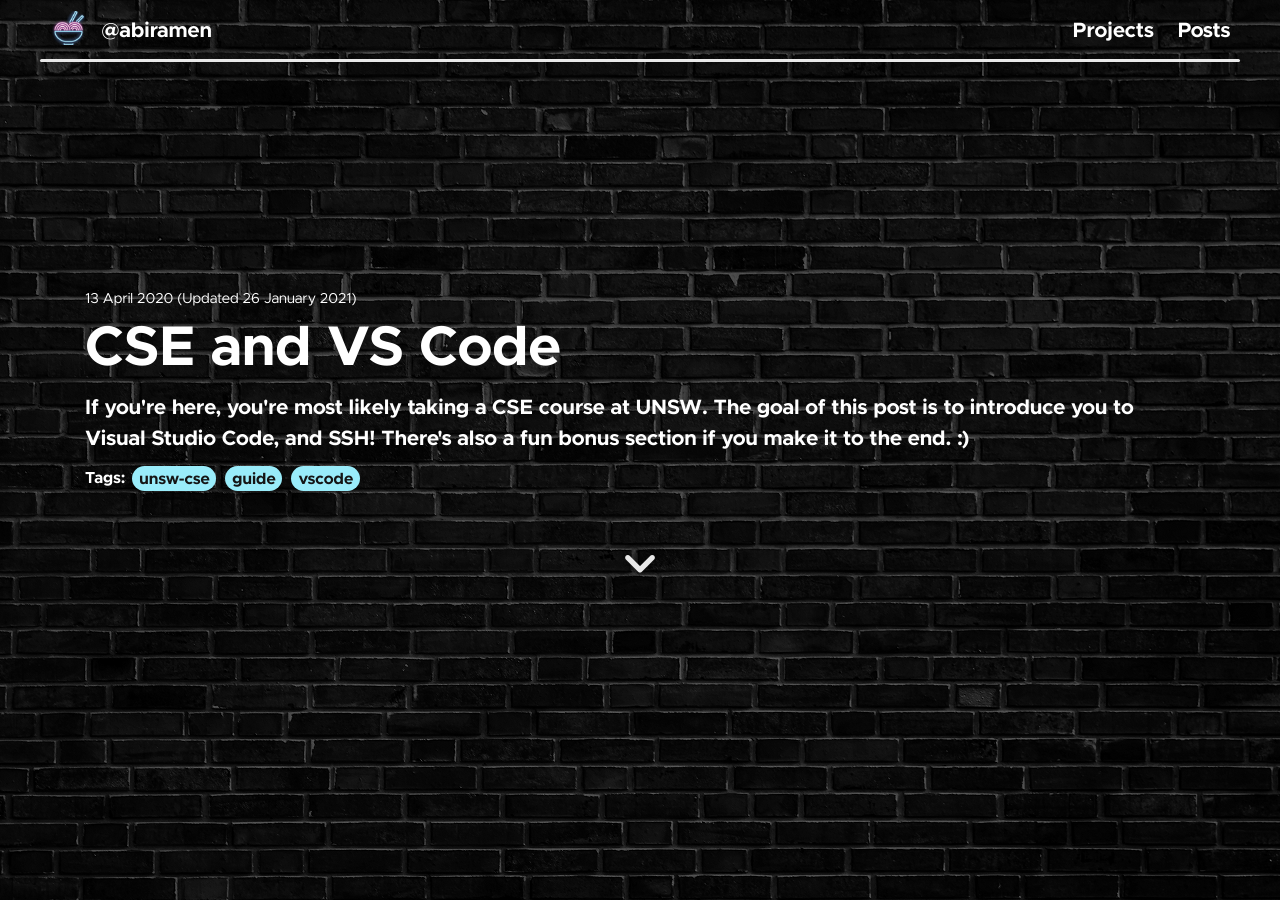
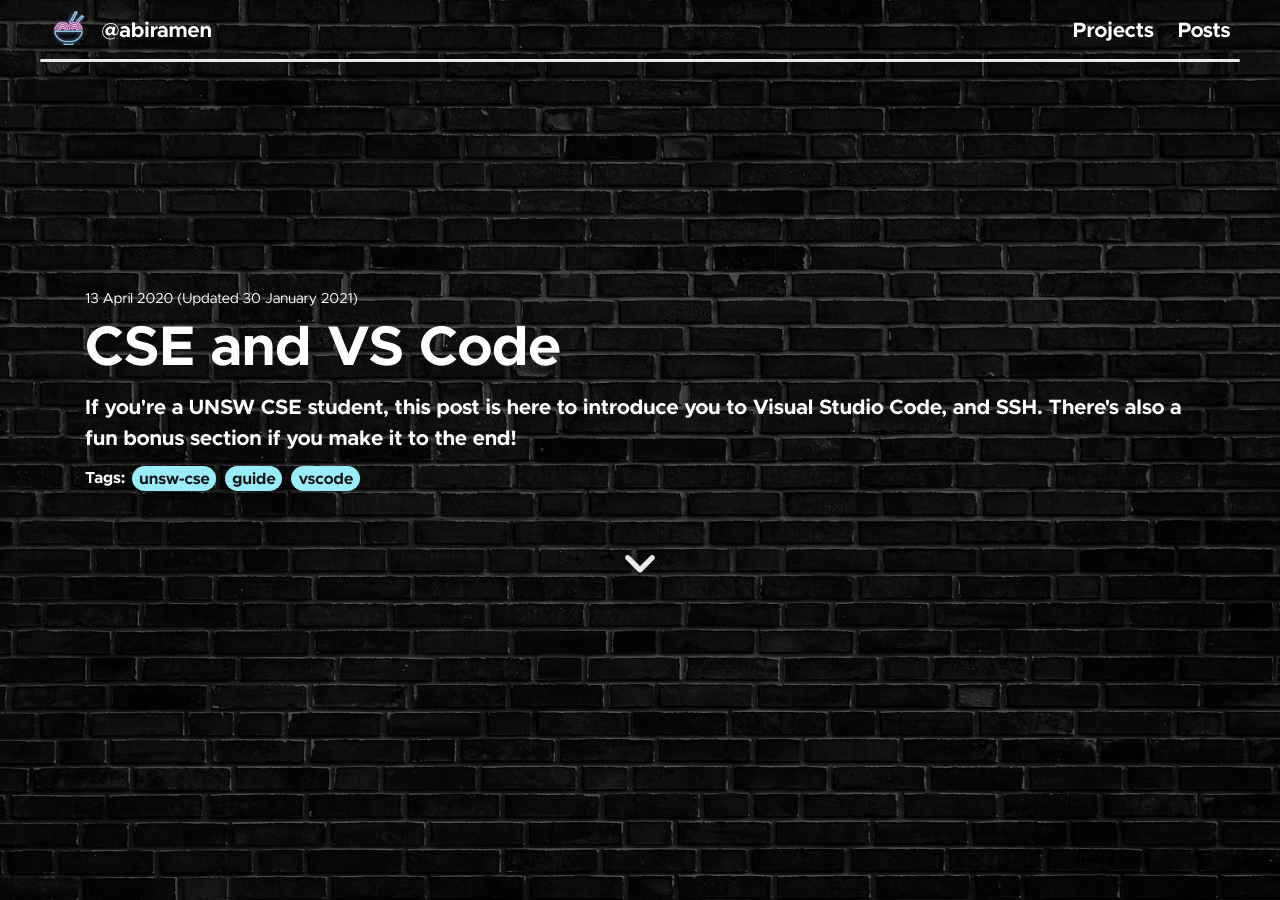
Before and after one commit to jeffreydyao/abiramen.github.io, a Jekyll site: the page built from _posts/2020-09-18-vscode-and-cse.md, in a window 1280 px wide and 900 px high. Built offline with Jekyll 4.4.1, drawn with Linux system fonts in a browser that asks for light colours; nearby versions of some CDN libraries; comment, search, counter and statistics services are not loaded.

Commit message:
Update post description.

```diff
--- a/_posts/2020-09-18-vscode-and-cse.md
+++ b/_posts/2020-09-18-vscode-and-cse.md
@@ -3,10 +3,10 @@
 short: cse-setup
 title: CSE and VS Code
 time: 13 April 2020
-last-update: 26 January 2021
+last-update: 30 January 2021
 layout: post
 tags: unsw-cse guide vscode
-desc: If you're here, you're most likely taking a CSE course at UNSW. The goal of this post is to introduce you to Visual Studio Code, and SSH! There's also a fun bonus section if you make it to the end. :)
+desc: If you're a UNSW CSE student, this post is here to introduce you to Visual Studio Code, and SSH. There's also a fun bonus section if you make it to the end!
 ---
 
 Hi there! If you're new here, welcome to CSE! We're going to be setting up a text editor called Visual Studio Code, or VS Code, to remotely work on the CSE computers without needing a VNC client!
```
